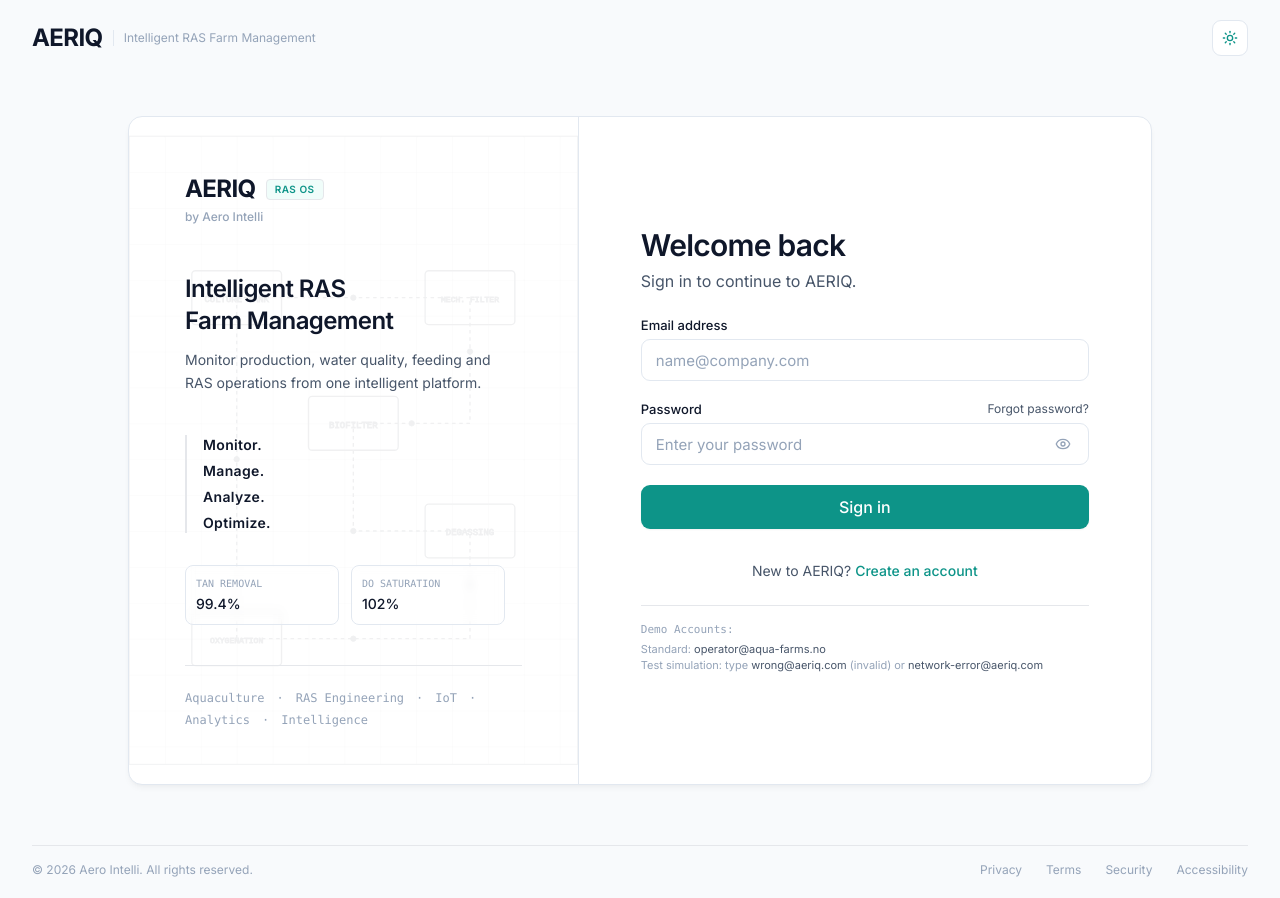
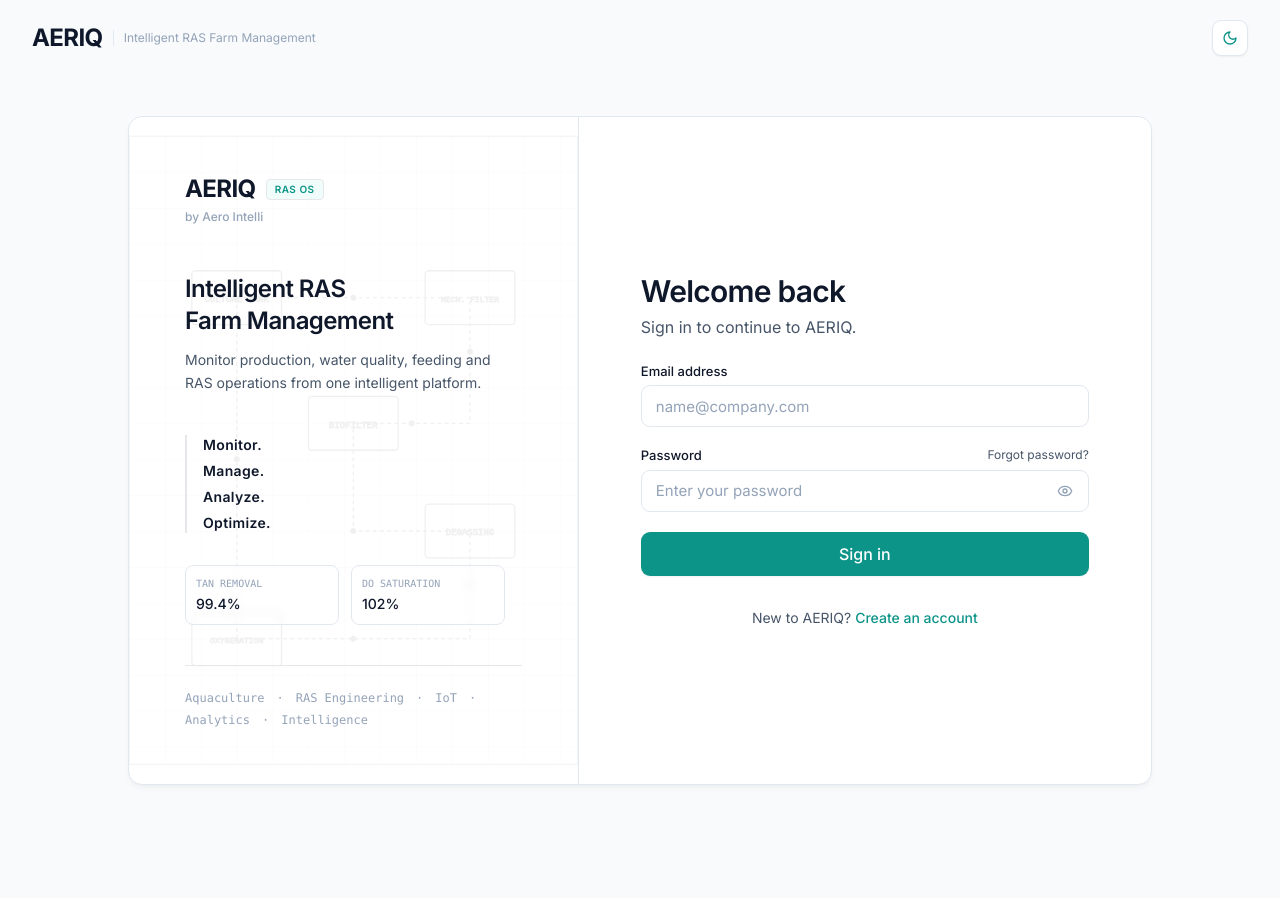
Before and after one commit to krishanth7/AERIQ, a Next.js app: page /login in a window 1280 px wide. After the commit the page ends 825 px from the top, so only its background shows below. Built offline with nearby package versions, Linux system fonts and the light colour scheme.

Commit message:
fix(auth): fix theme toggle, suppress css unknown at-rule warnings, and enhance password interactions

```diff
--- a/src/components/auth/auth-shell.tsx
+++ b/src/components/auth/auth-shell.tsx
@@ -44,44 +44,6 @@
           </div>
         </div>
       </main>
-
-      {/* Footer */}
-      <footer className="w-full max-w-7xl mx-auto px-4 sm:px-6 lg:px-8 py-5 text-xs text-text-tertiary">
-        <div className="flex flex-col sm:flex-row items-center justify-between gap-3 text-center sm:text-left border-t border-border/60 pt-4">
-          <p>© 2026 Aero Intelli. All rights reserved.</p>
-
-          <nav aria-label="Legal and Compliance" className="flex items-center gap-4 sm:gap-6 flex-wrap justify-center">
-            <a
-              href="#privacy"
-              onClick={(e) => e.preventDefault()}
-              className="hover:text-text-secondary transition-colors focus-visible:outline-none focus-visible:ring-1 focus-visible:ring-brand rounded"
-            >
-              Privacy
-            </a>
-            <a
-              href="#terms"
-              onClick={(e) => e.preventDefault()}
-              className="hover:text-text-secondary transition-colors focus-visible:outline-none focus-visible:ring-1 focus-visible:ring-brand rounded"
-            >
-              Terms
-            </a>
-            <a
-              href="#security"
-              onClick={(e) => e.preventDefault()}
-              className="hover:text-text-secondary transition-colors focus-visible:outline-none focus-visible:ring-1 focus-visible:ring-brand rounded"
-            >
-              Security
-            </a>
-            <a
-              href="#accessibility"
-              onClick={(e) => e.preventDefault()}
-              className="hover:text-text-secondary transition-colors focus-visible:outline-none focus-visible:ring-1 focus-visible:ring-brand rounded"
-            >
-              Accessibility
-            </a>
-          </nav>
-        </div>
-      </footer>
     </div>
   );
 }
--- a/src/components/auth/login-form.tsx
+++ b/src/components/auth/login-form.tsx
@@ -146,13 +146,6 @@
           Create an account
         </Link>
       </div>
-
-      {/* Operational Hint for Evaluation / Testing */}
-      <div className="pt-4 border-t border-border/40 text-[11px] text-text-tertiary">
-        <p className="font-mono">Demo Accounts:</p>
-        <p className="mt-0.5">Standard: <span className="text-text-secondary">operator@aqua-farms.no</span></p>
-        <p>Test simulation: type <span className="text-text-secondary">wrong@aeriq.com</span> (invalid) or <span className="text-text-secondary">network-error@aeriq.com</span></p>
-      </div>
     </div>
   );
 }
--- a/src/components/auth/password-field.tsx
+++ b/src/components/auth/password-field.tsx
@@ -24,14 +24,24 @@
     return (
       <Input
         ref={ref}
+        disabled={disabled}
+        {...props}
         type={isVisible ? 'text' : 'password'}
-        disabled={disabled}
         rightAddon={
           <button
             type="button"
-            onClick={() => setIsVisible(!isVisible)}
+            tabIndex={-1}
+            onMouseDown={(e) => {
+              // Prevent focus loss from the input field
+              e.preventDefault();
+            }}
+            onClick={(e) => {
+              e.preventDefault();
+              e.stopPropagation();
+              setIsVisible((prev) => !prev);
+            }}
             disabled={disabled}
-            className="p-1 text-text-tertiary hover:text-text-primary transition-colors focus:outline-none focus:ring-1 focus:ring-brand rounded"
+            className="p-1.5 text-text-tertiary hover:text-text-primary transition-colors focus:outline-none focus:ring-1 focus:ring-brand rounded cursor-pointer select-none"
             aria-label={isVisible ? hideToggleLabel : showToggleLabel}
           >
             {isVisible ? (
@@ -41,7 +51,6 @@
             )}
           </button>
         }
-        {...props}
       />
     );
   }
--- a/src/components/ui/input.tsx
+++ b/src/components/ui/input.tsx
@@ -38,7 +38,7 @@
           {...props}
         />
         {rightAddon && (
-          <div className="absolute right-3.5 flex items-center text-text-secondary">
+          <div className="absolute right-2.5 z-10 flex items-center text-text-secondary pointer-events-auto">
             {rightAddon}
           </div>
         )}
--- a/src/components/ui/theme-toggle.tsx
+++ b/src/components/ui/theme-toggle.tsx
@@ -1,87 +1,39 @@
 'use client';
 
-import React, { useState, useRef, useEffect } from 'react';
+import React from 'react';
 import { useTheme } from '@/lib/auth/theme-context';
-import { Sun, Moon, Laptop } from 'lucide-react';
+import { Sun, Moon } from 'lucide-react';
 import { cn } from '@/lib/utils/cn';
-import { ThemePreference } from '@/types/auth';
 
-export function ThemeToggle({ className }: { className?: string }) {
-  const { theme, resolvedTheme, setTheme } = useTheme();
-  const [isOpen, setIsOpen] = useState(false);
-  const menuRef = useRef<HTMLDivElement>(null);
+interface ThemeToggleProps {
+  className?: string;
+}
 
-  useEffect(() => {
-    function handleClickOutside(event: MouseEvent) {
-      if (menuRef.current && !menuRef.current.contains(event.target as Node)) {
-        setIsOpen(false);
-      }
-    }
-    document.addEventListener('mousedown', handleClickOutside);
-    return () => document.removeEventListener('mousedown', handleClickOutside);
-  }, []);
-
-  const options: { value: ThemePreference; label: string; icon: React.ReactNode }[] = [
-    { value: 'light', label: 'Light', icon: <Sun className="w-4 h-4" aria-hidden="true" /> },
-    { value: 'dark', label: 'Dark', icon: <Moon className="w-4 h-4" aria-hidden="true" /> },
-    { value: 'system', label: 'System', icon: <Laptop className="w-4 h-4" aria-hidden="true" /> },
-  ];
+export function ThemeToggle({ className }: ThemeToggleProps) {
+  const { resolvedTheme, toggleTheme } = useTheme();
 
   return (
-    <div className={cn('relative inline-block text-left', className)} ref={menuRef}>
     <button
       type="button"
-        onClick={() => setIsOpen(!isOpen)}
+      onClick={toggleTheme}
       className={cn(
-          'flex items-center justify-center w-9 h-9 rounded-btn transition-colors duration-150',
+        'relative inline-flex items-center justify-center w-9 h-9 rounded-btn transition-all duration-200',
         'border border-border bg-surface hover:bg-surface-secondary text-text-secondary hover:text-text-primary',
-          'focus-visible:outline-none focus-visible:ring-2 focus-visible:ring-brand focus-visible:ring-offset-1 ring-offset-surface'
+        'focus-visible:outline-none focus-visible:ring-2 focus-visible:ring-brand focus-visible:ring-offset-1 ring-offset-surface',
+        'cursor-pointer select-none active:scale-95 shadow-subtle',
+        className
       )}
-        aria-label={`Current theme: ${theme}. Click to change theme.`}
-        aria-haspopup="true"
-        aria-expanded={isOpen}
+      aria-label={resolvedTheme === 'dark' ? 'Switch to light mode' : 'Switch to dark mode'}
+      title={resolvedTheme === 'dark' ? 'Switch to light mode' : 'Switch to dark mode'}
     >
       {resolvedTheme === 'dark' ? (
-          <Moon className="w-4 h-4 transition-transform text-brand" aria-hidden="true" />
+        <Sun className="w-4 h-4 text-brand transition-transform hover:rotate-45" aria-hidden="true" />
       ) : (
-          <Sun className="w-4 h-4 transition-transform text-brand" aria-hidden="true" />
+        <Moon className="w-4 h-4 text-brand transition-transform hover:-rotate-12" aria-hidden="true" />
       )}
-      </button>
-
-      {isOpen && (
-        <div
-          role="menu"
-          aria-orientation="vertical"
-          className="absolute right-0 mt-2 w-36 py-1 rounded-lg bg-surface border border-border shadow-elevated z-50 animate-fade-in"
-        >
-          {options.map((option) => {
-            const isSelected = theme === option.value;
-            return (
-              <button
-                key={option.value}
-                role="menuitem"
-                onClick={() => {
-                  setTheme(option.value);
-                  setIsOpen(false);
-                }}
-                className={cn(
-                  'flex items-center gap-2.5 w-full px-3 py-2 text-xs font-medium transition-colors text-left',
-                  isSelected
-                    ? 'text-brand bg-brand-subtle font-semibold'
-                    : 'text-text-secondary hover:text-text-primary hover:bg-surface-secondary'
-                )}
-                aria-current={isSelected ? 'true' : undefined}
-              >
-                {option.icon}
-                <span>{option.label}</span>
-                {isSelected && (
-                  <span className="ml-auto w-1.5 h-1.5 rounded-full bg-brand" aria-hidden="true" />
-                )}
+      <span className="sr-only">
+        {resolvedTheme === 'dark' ? 'Switch to light mode' : 'Switch to dark mode'}
+      </span>
     </button>
   );
-          })}
-        </div>
-      )}
-    </div>
-  );
 }
--- a/src/lib/auth/theme-context.tsx
+++ b/src/lib/auth/theme-context.tsx
@@ -17,46 +17,48 @@
 export function ThemeProvider({ children }: { children: React.ReactNode }) {
   const [theme, setThemeState] = useState<ThemePreference>('system');
   const [resolvedTheme, setResolvedTheme] = useState<'light' | 'dark'>('dark');
-  const [mounted, setMounted] = useState(false);
+
+  const applyThemeToDOM = (pref: ThemePreference): 'light' | 'dark' => {
+    if (typeof window === 'undefined') return 'dark';
+    const mediaQuery = window.matchMedia('(prefers-color-scheme: dark)');
+    const active = pref === 'system' ? (mediaQuery.matches ? 'dark' : 'light') : pref;
+
+    const root = document.documentElement;
+    if (active === 'dark') {
+      root.classList.add('dark');
+      root.style.colorScheme = 'dark';
+      root.setAttribute('data-theme', 'dark');
+    } else {
+      root.classList.remove('dark');
+      root.style.colorScheme = 'light';
+      root.setAttribute('data-theme', 'light');
+    }
+    return active;
+  };
 
   useEffect(() => {
     try {
       const stored = localStorage.getItem(STORAGE_KEY) as ThemePreference | null;
-      if (stored === 'light' || stored === 'dark' || stored === 'system') {
-        setThemeState(stored);
-      }
+      const initialPref: ThemePreference =
+        stored === 'light' || stored === 'dark' || stored === 'system' ? stored : 'system';
+      setThemeState(initialPref);
+      const active = applyThemeToDOM(initialPref);
+      setResolvedTheme(active);
     } catch {
-      // Storage access could fail in restricted iframes
+      const active = applyThemeToDOM('system');
+      setResolvedTheme(active);
     }
-    setMounted(true);
   }, []);
 
+  // Listen to OS media query changes when theme is 'system'
   useEffect(() => {
-    const root = document.documentElement;
+    if (typeof window === 'undefined') return;
     const mediaQuery = window.matchMedia('(prefers-color-scheme: dark)');
-
-    const applyTheme = () => {
-      let active: 'light' | 'dark';
-      if (theme === 'system') {
-        active = mediaQuery.matches ? 'dark' : 'light';
-      } else {
-        active = theme;
-      }
-
-      setResolvedTheme(active);
-
-      if (active === 'dark') {
-        root.classList.add('dark');
-      } else {
-        root.classList.remove('dark');
-      }
-    };
-
-    applyTheme();
 
     const handleChange = () => {
       if (theme === 'system') {
-        applyTheme();
+        const active = applyThemeToDOM('system');
+        setResolvedTheme(active);
       }
     };
 
@@ -71,10 +73,11 @@
     } catch {
       // Ignore
     }
+    const active = applyThemeToDOM(newTheme);
+    setResolvedTheme(active);
   };
 
   const toggleTheme = () => {
-    // If currently dark, switch to light; if light, switch to dark
     const next = resolvedTheme === 'dark' ? 'light' : 'dark';
     setTheme(next);
   };
--- a/src/lib/validation/auth-schemas.ts
+++ b/src/lib/validation/auth-schemas.ts
@@ -6,7 +6,7 @@
   hasUppercase: /[A-Z]/,
   hasLowercase: /[a-z]/,
   hasNumber: /[0-9]/,
-  hasSpecialChar: /[^A-Za-z0-9]/,
+  hasSpecialChar: /[!@#$%^&*()_+\-=\[\]{};':"\\|,.<>\/?~`]/,
 };
 
 export function checkPasswordRequirements(password: string = ''): PasswordRequirements {
--- a/src/styles/globals.css
+++ b/src/styles/globals.css
@@ -1,8 +1,10 @@
-@tailwind base;
-@tailwind components;
-@tailwind utilities;
+@import "tailwindcss/base";
+@import "tailwindcss/components";
+@import "tailwindcss/utilities";
 
-:root {
+:root,
+html:not(.dark) {
+  color-scheme: light;
   /* AERIQ Light Theme Tokens */
   --background: #f8fafc;
   --foreground: #0f172a;
@@ -37,7 +39,10 @@
   --focus-ring: rgba(13, 148, 136, 0.45);
 }
 
+:root.dark,
+html.dark,
 .dark {
+  color-scheme: dark;
   /* AERIQ Dark Theme Tokens - Industrial / Technical Blue-Black */
   --background: #080c14;
   --foreground: #f8fafc;
@@ -110,6 +115,12 @@
   outline-offset: 2px;
 }
 
+/* Hide native browser password reveal and clear icons so custom eye toggle operates smoothly */
+input::-ms-reveal,
+input::-ms-clear {
+  display: none;
+}
+
 /* Custom scrollbar matching enterprise aesthetic */
 ::-webkit-scrollbar {
   width: 6px;
```
Also changed, not shown: src/components/auth/register-form.tsx (+15 -9 lines), 1 other file (tests, documents, lock files or other folders). Lines whose indentation alone changed are shown as unchanged.
